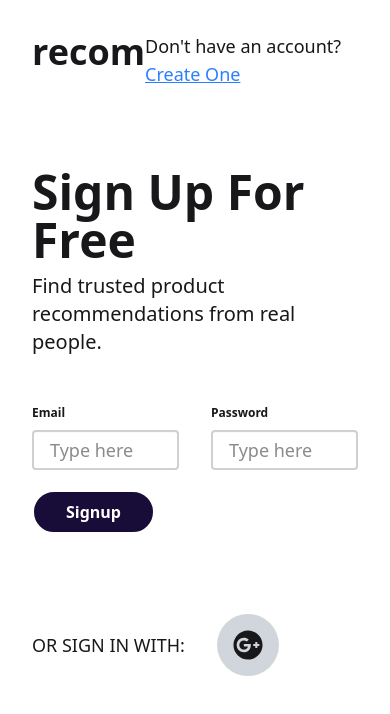
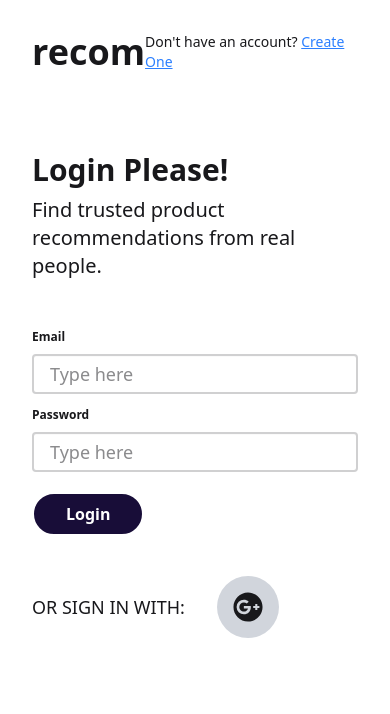
Before and after one commit to FarhanAfrad1/product-recommendation-client, a React (Vite) app: page /login in a window 390 px wide. Shown: the top 714 px of the page. Built offline with nearby package versions, Linux system fonts and the light colour scheme; no server answers.

Commit message:
login page and signup page makes responsive for all devices

```diff
--- a/src/pages/Login/Login.jsx
+++ b/src/pages/Login/Login.jsx
@@ -64,17 +64,17 @@ const Login = () => {
             </div>
             <div className='flex-1 p-8'>
                 <div className=''>
-                    <div className='flex justify-between '>
+                    <div className='flex justify-between items-center'>
                         <h2 className='text-4xl font-bold'><span>r</span>ecom</h2>
-                        <p className='text-lg'>Don't have an account? {" "} <Link to='/signup'><span className='cursor-pointer underline text-blue-500'>Create One</span></Link></p>
+                        <p className='text-sm md:text-lg'>Don't have an account? {" "} <Link to='/signup'><span className='cursor-pointer underline text-blue-500'>Create One</span></Link></p>
                     </div>
                     <div className='mt-20 mb-10'>
-                        <h1 className='text-5xl font-bold'>Sign Up For Free</h1>
+                        <h1 className='text-3xl md:text-5xl font-bold'>Login Please!</h1>
                         <p className='mt-2 text-xl'>Find trusted product recommendations from real people.</p>
                     </div>
                     <div className='w-full'>
                         <form onSubmit={handleLogin}>
-                            <div className='flex gap-8'>
+                            <div className='flex flex-col md:flex-row md:gap-8'>
                                 <fieldset className="fieldset w-full">
                                     <legend className="fieldset-legend">Email</legend>
                                     <input type="email" className="input w-full  border-2 focus:outline-0 text-lg p-4" placeholder="Type here" name='email' />
@@ -84,9 +84,9 @@ const Login = () => {
                                     <input type="text" className="input w-full  border-2 focus:outline-0 text-lg p-4" placeholder="Type here" name='password' />
                                 </fieldset>
                             </div>
-                            <input type="submit" value="Signup" className='mt-4 border-2 px-8 py-2 rounded-full font-semibold text-white bg-[#180d38] cursor-pointer active:scale-95 ' />
+                            <input type="submit" value="Login" className='mt-4 border-2 px-8 py-2 rounded-full font-semibold text-white bg-[#180d38] cursor-pointer active:scale-95 ' />
                         </form>
-                        <div className='mt-20 flex gap-8 items-center '>
+                        <div className='mt-10 md:mt-20 flex gap-8 items-center '>
                             <span className='text-lg'>OR SIGN IN WITH:</span>
                             <button onClick={handleSignInWithGoogle} className='cursor-pointer active:scale-95 transition-all p-4 bg-gray-300 rounded-full'>
                                 <FaGooglePlus size={30} />
--- a/src/pages/Signup/Signup.jsx
+++ b/src/pages/Signup/Signup.jsx
@@ -88,9 +88,9 @@ const Signup = () => {
             </div>
             <div className='flex-1 p-8'>
                 <div className=''>
-                    <div className='flex justify-between '>
+                    <div className='flex justify-between items-center'>
                         <h2 className='text-4xl font-bold'><span>r</span>ecom</h2>
-                        <p className='text-lg'>Already have an account? {" "} <Link to='/login'><span className='cursor-pointer underline text-blue-500'>Sign in</span></Link></p>
+                        <p className='text-sm md:text-lg'>Already have an account? {" "} <Link to='/login'><span className='cursor-pointer underline text-blue-500'>Sign in</span></Link></p>
                     </div>
                     <div className='mt-20 mb-10'>
                         <h1 className='text-5xl font-bold'>Sign Up For Free</h1>
@@ -98,7 +98,7 @@ const Signup = () => {
                     </div>
                     <div className='w-full'>
                         <form onSubmit={handleRegistration}>
-                            <div className='flex gap-8'>
+                            <div className='flex flex-col md:flex-row md:gap-8'>
                                 <fieldset className="fieldset w-full">
                                     <legend className="fieldset-legend">Name</legend>
                                     <input type="text" className="input w-full  border-2 focus:outline-0 text-lg p-4" placeholder="Type here" name='name' />
@@ -108,7 +108,7 @@ const Signup = () => {
                                     <input type="text" className="input w-full  border-2 focus:outline-0 text-lg p-4" placeholder="Type here" name='photourl' />
                                 </fieldset>
                             </div>
-                            <div className='flex gap-8'>
+                            <div className='flex flex-col md:flex-row md:gap-8'>
                                 <fieldset className="fieldset w-full">
                                     <legend className="fieldset-legend">Email</legend>
                                     <input type="email" className="input w-full  border-2 focus:outline-0 text-lg p-4" placeholder="Type here" name='email' />
@@ -120,7 +120,7 @@ const Signup = () => {
                             </div>
                             <input type="submit" value="Signup" className='mt-4 border-2 px-8 py-2 rounded-full font-semibold text-white bg-[#180d38] cursor-pointer active:scale-95 ' />
                         </form>
-                        <div className='mt-20 flex gap-8 items-center '>
+                        <div className='mt-10 md:mt-20 flex gap-8 items-center '>
                             <span className='text-lg'>OR SIGN IN WITH:</span>
                             <button onClick={handleSignUpWithGoogle} className='cursor-pointer active:scale-95 transition-all p-4 bg-gray-300 rounded-full'>
                                 <FaGooglePlus size={30} />
```
